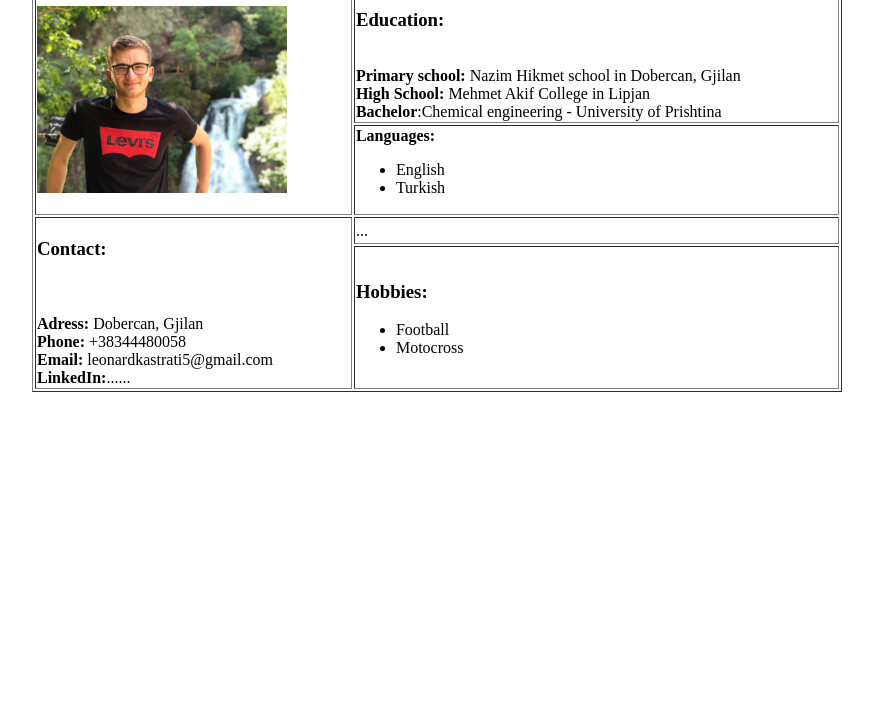
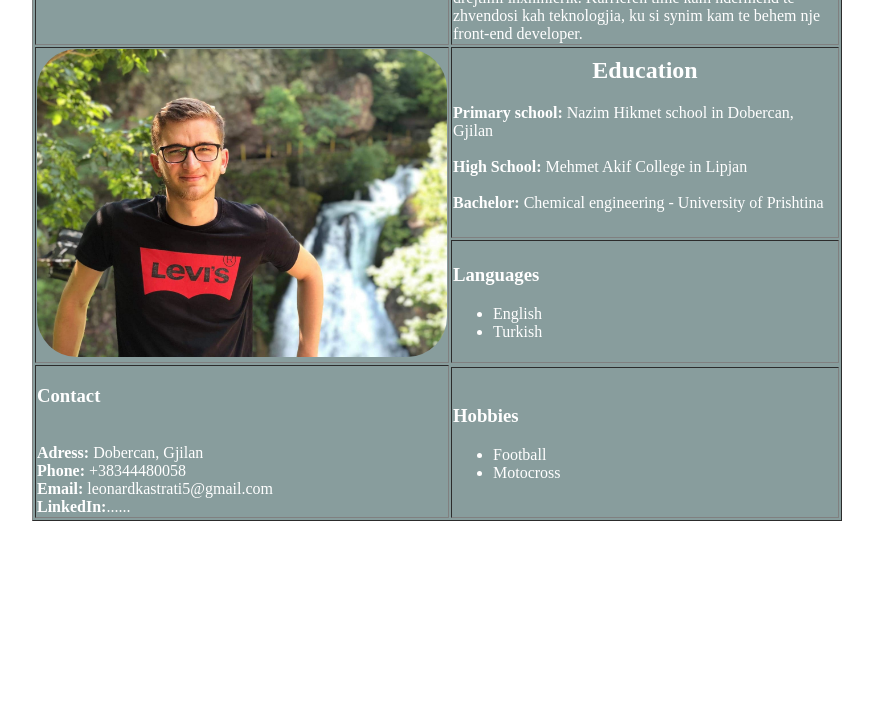
Before and after one commit to Leonardi1/Detyra1, a plain HTML site: page index.html in a window 1280 px wide. Shown: the part 96-800 px from the top of the page, without its empty margins (203-1076 px from the left). Drawn offline with Linux system fonts and the light colour scheme.

Commit message:
ndryshimet e fundit

```diff
--- a/index.html
+++ b/index.html
@@ -4,13 +4,14 @@
     <meta charset="UTF-8">
     <meta http-equiv="X-UA-Compatible" content="IE=edge">
     <meta name="viewport" content="width=device-width, initial-scale=1.0">
+    <link href="style.css" rel="stylesheet">
     <title>Leonard Kastrati</title>
 </head>
 <body>
     <table border="1" width="810px" align="center">
         <tr>
             <td><h2>Leonard Kastrati</h2></span> </td>
-            <td colspan="2"> Nje paragraf per veten time...
+            <td colspan="2"> Une jam Leonardi, shkollen fillore kam kryer ne fshatin tim e pastaj kam vazhduar ne kolegjin turk, Mehmet Akif. Studimet bachelor kam filluar ne Universitetin e Prishtines, e tashme jam ne prag te diplomimit ne fakultetin e Kimise- drejtimi inxhinierik. Karrieren time kam ndermend te zhvendosi kah teknologjia, ku si synim kam te behem nje front-end developer.
 
 
             </td>
@@ -18,15 +19,14 @@
         <tr>
             <td rowspan="2">
                 <img src="/fotot/uneeee.jpg" width="250px"></td>
-            <td colspan="2"><h3>Education:</h3>
-                <br>
-                <b>Primary school:</b> Nazim Hikmet school in Dobercan, Gjilan<br>
-                <b>High School:</b> Mehmet Akif College in Lipjan<br>
-                <b>Bachelor</b>:Chemical engineering - University of Prishtina <br>
+            <td colspan="2"><h2>Education</h2>
+                <b>Primary school:</b> Nazim Hikmet school in Dobercan, Gjilan <br><br>
+                <b>High School:</b> Mehmet Akif College in Lipjan <br> <br>
+                <b>Bachelor:</b> Chemical engineering - University of Prishtina <br> <br>
             </td>
         </tr>
         <tr>
-            <td colspan="2"><b>Languages:</b>
+            <td colspan="2"><h3>Languages</h3>
             <ul>
                 <li>English</li>
                 <li>Turkish</li>
@@ -34,18 +34,17 @@
             </td>
         </tr>
         <tr>
-            <td rowspan="2"><h3>Contact:</h3>
-                <br><br>
+            <td rowspan="2"><h3>Contact</h3>
+                <br>
                 <b>Adress:</b> Dobercan, Gjilan<br>
                 <b>Phone:</b> +38344480058<br>
                 <b>Email:</b> leonardkastrati5@gmail.com<br>
                 <b>LinkedIn:</b>......
             </td>
-            <td colspan="2"> ...</td>
         </tr>
         <tr>
 
-            <td colspan="2"> <h3>Hobbies:</h3>
+            <td colspan="2"> <h3>Hobbies</h3>
                 <ul>
                     <li>Football</li>
                     <li>Motocross</li>
--- /dev/null
+++ b/style.css
@@ -0,0 +1,14 @@
+body{
+    color: white;
+}
+table{
+    background-color: rgb(136, 157, 157);
+}
+    img{
+    width: 410px;
+    border-radius: 40px;
+}
+h2{
+    text-align: center;
+    margin-top: 2px;
+}
```
